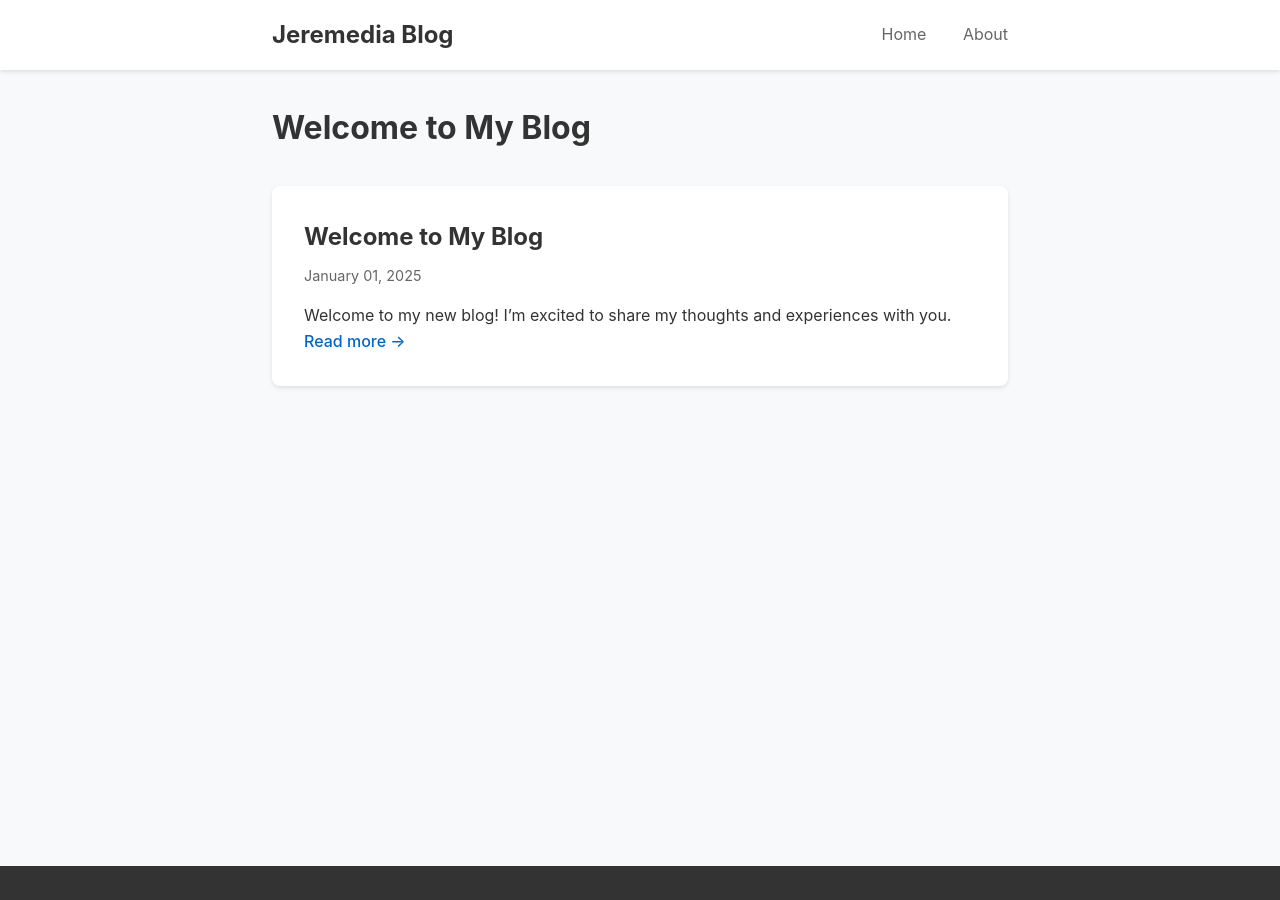
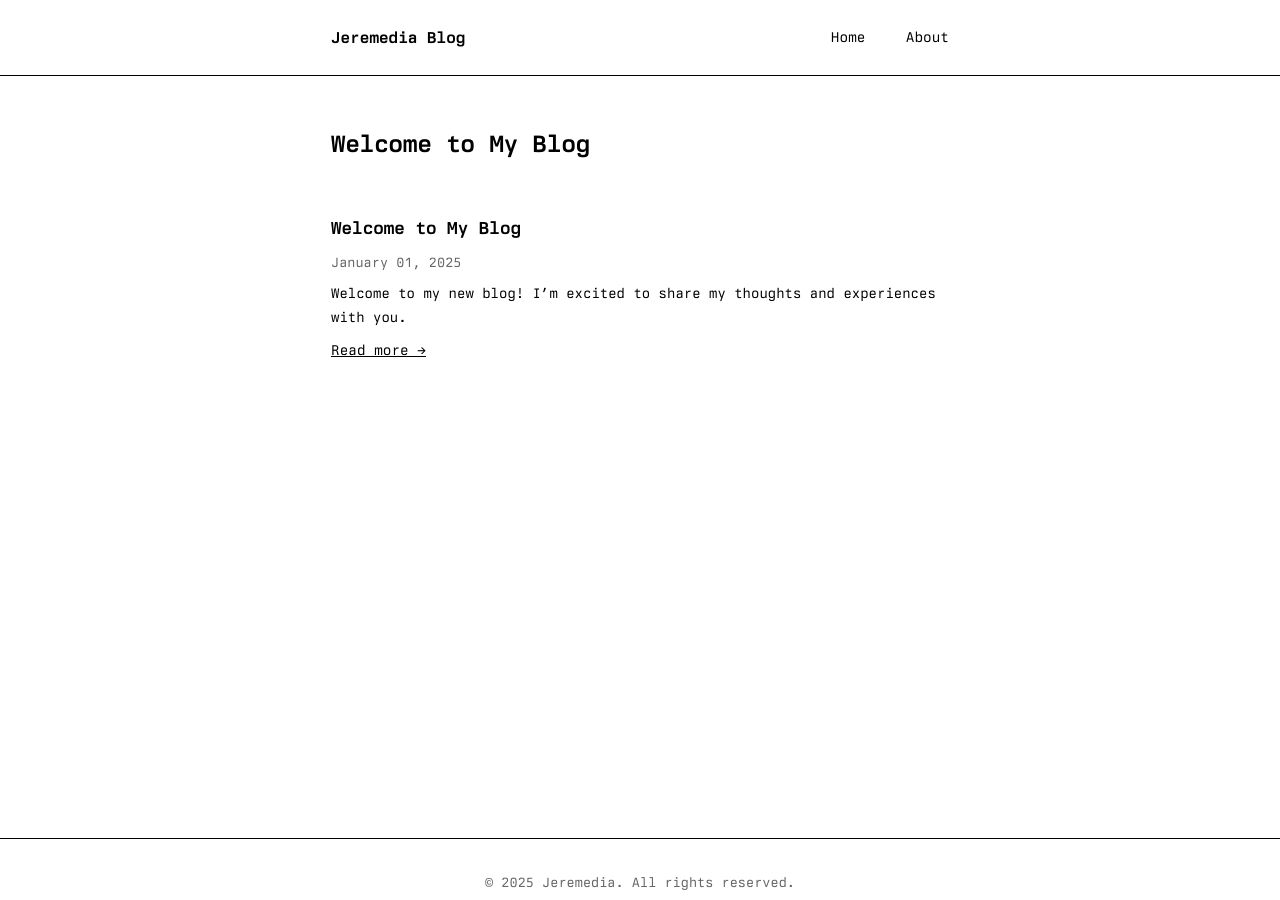
Before and after one commit to jeremedia/jeremedia.github.io, a Jekyll site: the page built from index.html, in a window 1280 px wide and 900 px high. Built offline with Jekyll 4.4.1, drawn with Linux system fonts in a browser that asks for light colours; the list of posts is cut into pages by our own code.

Commit message:
Add Berkeley Mono font and update styles to minimalist design

```diff
--- a/assets/css/style.css
+++ b/assets/css/style.css
@@ -1,3 +1,36 @@
+/* Font faces */
+@font-face {
+    font-family: 'Berkeley Mono';
+    src: url('../fonts/BerkeleyMono-Regular.woff2') format('woff2'),
+         url('../fonts/BerkeleyMono-Regular.woff') format('woff');
+    font-weight: 400;
+    font-style: normal;
+}
+
+@font-face {
+    font-family: 'Berkeley Mono';
+    src: url('../fonts/BerkeleyMono-Bold.woff2') format('woff2'),
+         url('../fonts/BerkeleyMono-Bold.woff') format('woff');
+    font-weight: 700;
+    font-style: normal;
+}
+
+@font-face {
+    font-family: 'Berkeley Mono';
+    src: url('../fonts/BerkeleyMono-Italic.woff2') format('woff2'),
+         url('../fonts/BerkeleyMono-Italic.woff') format('woff');
+    font-weight: 400;
+    font-style: italic;
+}
+
+@font-face {
+    font-family: 'Berkeley Mono';
+    src: url('../fonts/BerkeleyMono-BoldItalic.woff2') format('woff2'),
+         url('../fonts/BerkeleyMono-BoldItalic.woff') format('woff');
+    font-weight: 700;
+    font-style: italic;
+}
+
 /* Reset and base styles */
 * {
     margin: 0;
@@ -6,153 +39,160 @@
 }
 
 body {
-    font-family: -apple-system, BlinkMacSystemFont, "Segoe UI", Roboto, "Helvetica Neue", Arial, sans-serif;
-    line-height: 1.6;
-    color: #333;
-    background-color: #f8f9fa;
+    font-family: 'Berkeley Mono', monospace;
+    font-size: 14px;
+    line-height: 1.7;
+    color: #000;
+    background-color: #fff;
+    -webkit-font-smoothing: antialiased;
+    -moz-osx-font-smoothing: grayscale;
 }
 
 /* Header styles */
 header {
-    background-color: #fff;
-    box-shadow: 0 2px 4px rgba(0,0,0,0.1);
-    position: sticky;
-    top: 0;
-    z-index: 100;
+    border-bottom: 1px solid #000;
+    margin-bottom: 3rem;
 }
 
 nav {
-    max-width: 800px;
+    max-width: 650px;
     margin: 0 auto;
-    padding: 1rem 2rem;
+    padding: 1.5rem 1rem;
     display: flex;
     justify-content: space-between;
     align-items: center;
 }
 
 .site-title {
-    font-size: 1.5rem;
-    font-weight: bold;
-    color: #333;
+    font-size: 1rem;
+    font-weight: 700;
+    color: #000;
     text-decoration: none;
 }
 
 .nav-links a {
     margin-left: 2rem;
-    color: #666;
+    color: #000;
     text-decoration: none;
-    transition: color 0.3s;
+    font-size: 0.9rem;
 }
 
 .nav-links a:hover {
-    color: #333;
+    text-decoration: underline;
 }
 
 /* Main content */
 main {
-    max-width: 800px;
-    margin: 2rem auto;
-    padding: 0 2rem;
-    min-height: calc(100vh - 200px);
+    max-width: 650px;
+    margin: 0 auto;
+    padding: 0 1rem;
+    min-height: calc(100vh - 250px);
 }
 
 /* Home page styles */
 .home h1 {
-    margin-bottom: 2rem;
-    color: #333;
+    font-size: 1.5rem;
+    font-weight: 700;
+    margin-bottom: 3rem;
+}
+
+.posts {
+    margin-top: 3rem;
 }
 
 .post-preview {
-    background: #fff;
-    padding: 2rem;
-    margin-bottom: 2rem;
-    border-radius: 8px;
-    box-shadow: 0 2px 4px rgba(0,0,0,0.1);
+    margin-bottom: 3rem;
 }
 
 .post-preview h2 {
+    font-size: 1.1rem;
+    font-weight: 700;
     margin-bottom: 0.5rem;
 }
 
 .post-preview h2 a {
-    color: #333;
+    color: #000;
     text-decoration: none;
-    transition: color 0.3s;
 }
 
 .post-preview h2 a:hover {
-    color: #0066cc;
+    text-decoration: underline;
 }
 
 .post-meta {
     color: #666;
-    font-size: 0.9rem;
-    margin-bottom: 1rem;
+    font-size: 0.85rem;
+    margin-bottom: 0.5rem;
+}
+
+.post-preview p {
+    margin-bottom: 0.5rem;
 }
 
 .read-more {
-    color: #0066cc;
-    text-decoration: none;
-    font-weight: 500;
-}
-
-.read-more:hover {
+    color: #000;
     text-decoration: underline;
+    font-size: 0.9rem;
 }
 
 /* Post page styles */
 .post {
-    background: #fff;
-    padding: 2rem;
-    border-radius: 8px;
-    box-shadow: 0 2px 4px rgba(0,0,0,0.1);
+    max-width: 650px;
 }
 
 .post-header {
-    margin-bottom: 2rem;
-    padding-bottom: 1rem;
-    border-bottom: 1px solid #eee;
+    margin-bottom: 3rem;
 }
 
 .post-header h1 {
+    font-size: 1.5rem;
+    font-weight: 700;
     margin-bottom: 0.5rem;
 }
 
 .post-content {
-    margin-bottom: 2rem;
+    margin-bottom: 3rem;
 }
 
 .post-content h2 {
-    margin: 2rem 0 1rem;
+    font-size: 1.3rem;
+    font-weight: 700;
+    margin: 2.5rem 0 1rem;
 }
 
 .post-content h3 {
-    margin: 1.5rem 0 0.75rem;
+    font-size: 1.1rem;
+    font-weight: 700;
+    margin: 2rem 0 0.75rem;
 }
 
 .post-content p {
-    margin-bottom: 1rem;
+    margin-bottom: 1.5rem;
 }
 
 .post-content ul, .post-content ol {
     margin-left: 2rem;
-    margin-bottom: 1rem;
+    margin-bottom: 1.5rem;
+}
+
+.post-content li {
+    margin-bottom: 0.5rem;
 }
 
 .post-content code {
-    background: #f4f4f4;
-    padding: 0.2rem 0.4rem;
+    background: #f5f5f5;
+    padding: 0.1rem 0.3rem;
     border-radius: 3px;
-    font-family: "Monaco", "Consolas", monospace;
+    font-family: 'Berkeley Mono', monospace;
     font-size: 0.9em;
 }
 
 .post-content pre {
-    background: #f4f4f4;
+    background: #f5f5f5;
     padding: 1rem;
     border-radius: 5px;
     overflow-x: auto;
-    margin-bottom: 1rem;
+    margin-bottom: 1.5rem;
 }
 
 .post-content pre code {
@@ -160,47 +200,68 @@ main {
     padding: 0;
 }
 
+.post-content blockquote {
+    border-left: 3px solid #000;
+    padding-left: 1rem;
+    margin: 1.5rem 0;
+    font-style: italic;
+}
+
+.post-content a {
+    color: #000;
+    text-decoration: underline;
+}
+
+.post-content img {
+    max-width: 100%;
+    height: auto;
+    margin: 2rem 0;
+}
+
 .post-nav {
     display: flex;
     justify-content: space-between;
-    padding-top: 1rem;
+    padding-top: 2rem;
     border-top: 1px solid #eee;
+    font-size: 0.9rem;
 }
 
 .post-nav a {
-    color: #0066cc;
-    text-decoration: none;
-}
-
-.post-nav a:hover {
+    color: #000;
     text-decoration: underline;
 }
 
 /* Footer styles */
 footer {
-    background-color: #333;
-    color: #fff;
-    text-align: center;
-    padding: 2rem;
+    border-top: 1px solid #000;
+    padding: 2rem 0;
     margin-top: 4rem;
 }
 
-footer a {
-    color: #fff;
-    text-decoration: none;
-    margin: 0 1rem;
-}
-
-footer a:hover {
-    text-decoration: underline;
+footer p {
+    text-align: center;
+    font-size: 0.85rem;
+    color: #666;
 }
 
 .social-links {
+    text-align: center;
     margin-top: 1rem;
+}
+
+.social-links a {
+    color: #000;
+    text-decoration: underline;
+    margin: 0 0.5rem;
+    font-size: 0.85rem;
 }
 
 /* Responsive design */
 @media (max-width: 600px) {
+    body {
+        font-size: 13px;
+    }
+
     nav {
         padding: 1rem;
     }
@@ -209,11 +270,11 @@ footer a:hover {
         padding: 0 1rem;
     }
 
-    .post-preview, .post {
-        padding: 1.5rem;
-    }
-
     .nav-links a {
         margin-left: 1rem;
     }
+
+    .post-preview {
+        margin-bottom: 2rem;
+    }
 }
```
Also changed, not shown: .claude/settings.local.json, assets/fonts/BerkeleyMono-Bold.woff (added), assets/fonts/BerkeleyMono-Bold.woff2 (added), assets/fonts/BerkeleyMono-BoldItalic.woff (added), assets/fonts/BerkeleyMono-BoldItalic.woff2 (added), assets/fonts/BerkeleyMono-Italic.woff (added), assets/fonts/BerkeleyMono-Italic.woff2 (added), assets/fonts/BerkeleyMono-Regular.woff (added), assets/fonts/BerkeleyMono-Regular.woff2 (added).
